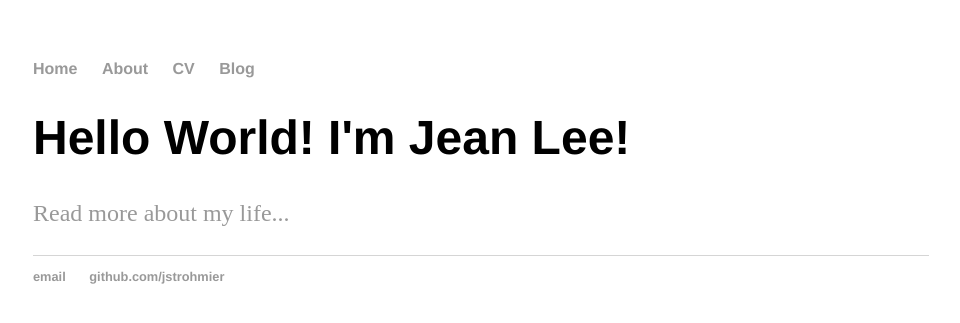
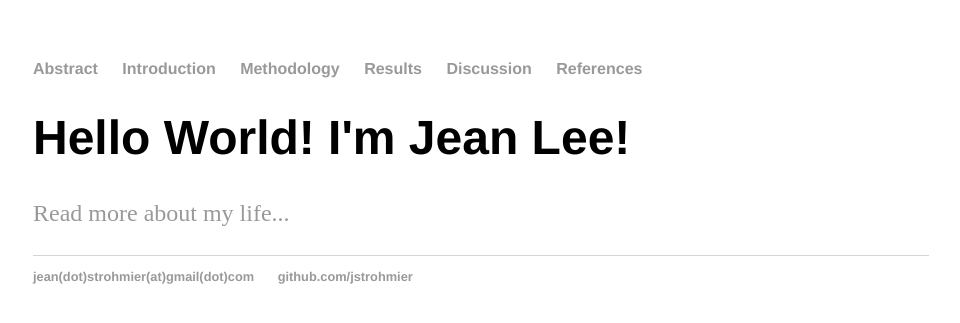
Before and after one commit to JStrohmier/jstrohmier.github.io, a Jekyll site: the page built from index.html, in a window 1280 px wide. Shown: the top 323 px of the page, without its empty margins (159-1119 px from the left). Built offline with Jekyll 4.4.1, drawn with Linux system fonts in a browser that asks for light colours.

Commit message:
Updated menu
If I were a paper

```diff
--- a/_layouts/default.html
+++ b/_layouts/default.html
@@ -8,10 +8,12 @@
 		<body>
 			<nav>
 	    		<ul>
-	        		<li><a href="/">Home</a></li>
-		        	<li><a href="/about">About</a></li>
-	        		<li><a href="/cv">CV</a></li>
-	        		<li><a href="/blog">Blog</a></li>
+	        		<li><a href="/">Abstract</a></li>
+		        	<li><a href="/about">Introduction</a></li>
+                    <li><a href="/cv">Methodology</a></li>
+	        		<li><a href="/works">Results</a></li>
+	        		<li><a href="/blog">Discussion</a></li>
+                    <li><a href="/anthology">References</a></li>
 	    		</ul>
 			</nav>
 			<div class="container">
@@ -21,7 +23,7 @@
 			</div><!-- /.container -->
 			<footer>
 	    		<ul>
-	        		<li><a href="mailto:jean.strohmier@gmail.com">email</a></li>
+	        		<li><a href="mailto:jean.strohmier@gmail.com">jean(dot)strohmier(at)gmail(dot)com</a></li>
 	        		<li><a href="https://github.com/jstrohmier">github.com/jstrohmier</a></li>
 				</ul>
 			</footer>
```
